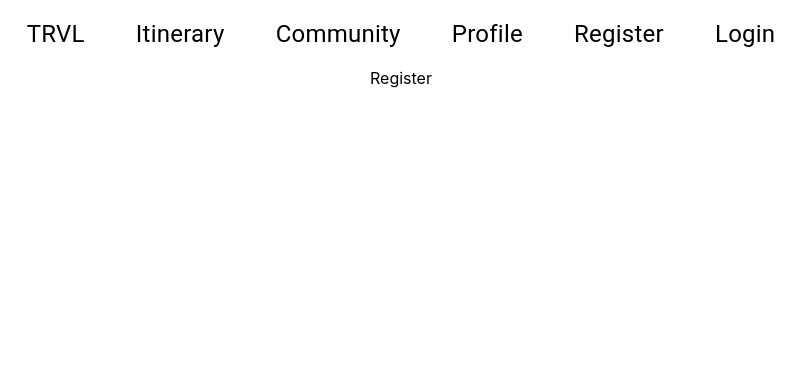
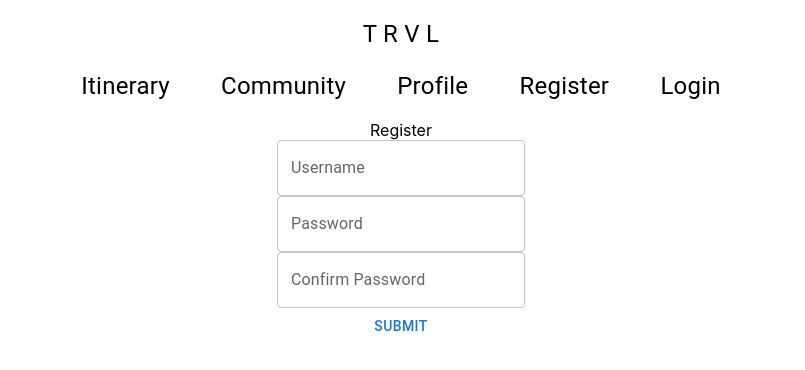
Before and after one commit to ronduma/cs-554-trvl, a React (Create React App) app in the folder client/: page /register in a window 1280 px wide. Shown: the top 370 px of the page, without its empty margins (239-1044 px from the left). Built offline with nearby package versions, Linux system fonts and the light colour scheme.

Commit message:
started working on register

```diff
--- a/client/src/App.css
+++ b/client/src/App.css
@@ -49,6 +49,9 @@ a.navbar-link{
 a.navbar-link:visited{
   color:black;
 }
+.navbar-logo{
+  margin-bottom: 2vh;
+}
 
 /* Home Section */
 
--- a/client/src/components/Navbar.js
+++ b/client/src/components/Navbar.js
@@ -11,7 +11,9 @@ function Navbar() {
       fontSize={24}
     >
       <div className="navbar">
-        <Link className="navbar-link" to="/">TRVL</Link>
+        <div className="navbar-logo">
+          <Link className="navbar-link" to="/">T R V L</Link>
+        </div>
         <Link className="navbar-link" to="/itinerary">Itinerary</Link>
         <Link className="navbar-link" to="/community">Community</Link>
         <Link className="navbar-link" to="/profile">Profile</Link>
--- a/client/src/components/Register.js
+++ b/client/src/components/Register.js
@@ -1,10 +1,71 @@
+import React, { useState } from 'react';
+
 import '../App.css';
+import {
+  Box,
+  Button,
+  TextField,
+} from '@mui/material'
 
 function Register() {
+  const [username, setUsername] = useState(undefined);
+  const [password, setPassword] = useState(undefined);
+  const [confirmPassword, setConfirmPassword] = useState(undefined);
+
+  const handleUsername = (event) => {
+    setUsername(event.target.value);
+    console.log(username)
+  }
+
+  const handlePassword = (event) => {
+    setPassword(event.target.value);
+    console.log(password)
+  }
+
+  const handleConfirmPassword = (event) => {
+    setConfirmPassword(event.target.value);
+    console.log(confirmPassword)
+  }
+
   return (
-    <div className="Register">
-      Register
-    </div>
+    <Box
+      component="form"
+    >
+      <div>
+        Register
+      </div>
+      <div>
+        <TextField
+          id="outlined-basic"
+          label="Username"
+          onChange={handleUsername}
+          variant="outlined"
+        />
+      </div>
+      <div>
+        <TextField
+          id="outlined-basic"
+          label="Password"
+          onChange={handlePassword}
+          variant="outlined"
+        />
+      </div>
+      <div>
+        <TextField
+          id="outlined-basic"
+          label="Confirm Password"
+          onChange={handleConfirmPassword}
+          variant="outlined"
+        />
+      </div>
+      <Button
+        onClick={() => {
+          console.log(username, password, confirmPassword)
+        }}
+      >
+        Submit
+      </Button>
+    </Box>
   );
 }
 
```
